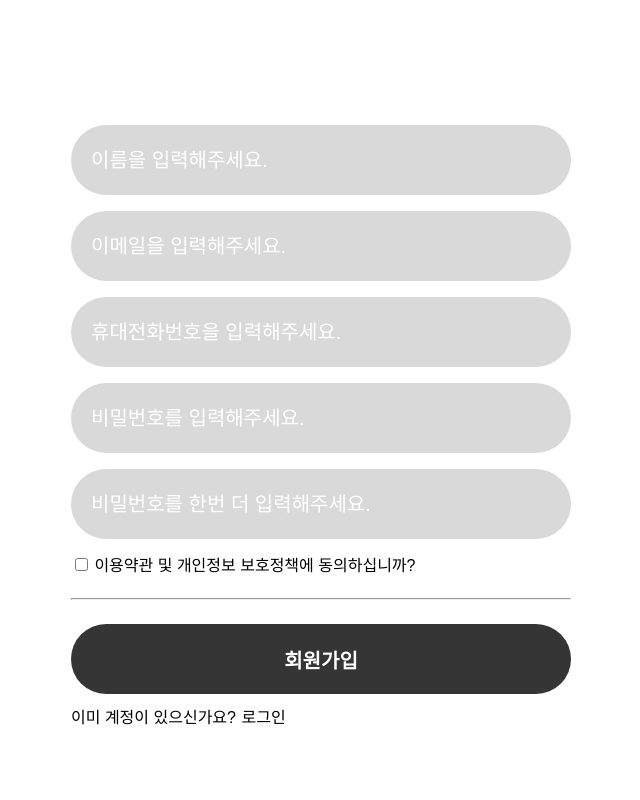
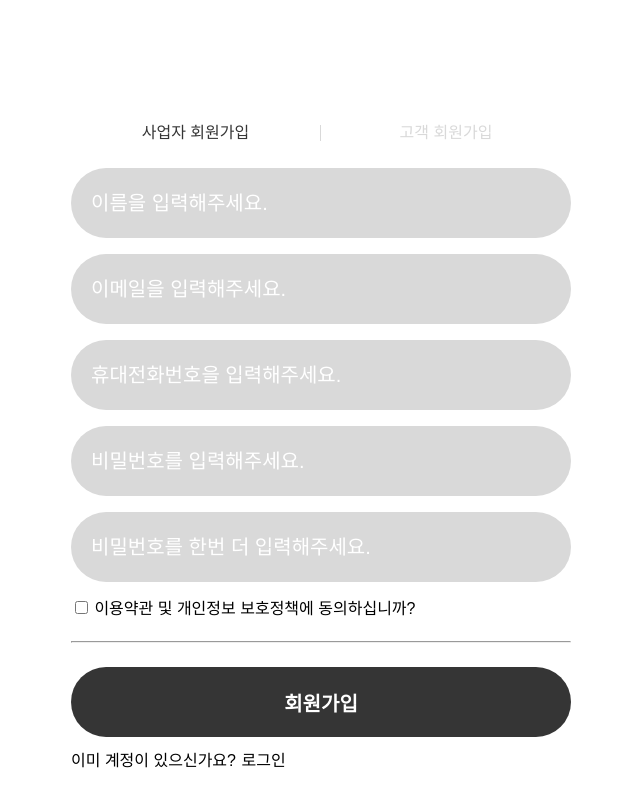
Before and after one commit to mogfull7777/conra-web, a React (Create React App) app in the folder frontend/: page /signup in a window 1280 px wide. Shown: the whole page, without its empty margins (319-959 px from the left). Built offline with nearby package versions, Linux system fonts and the light colour scheme; a web font is replaced by a local one.

Commit message:
business client login select

```diff
--- a/frontend/src/pages/LoginPage.js
+++ b/frontend/src/pages/LoginPage.js
@@ -1,4 +1,4 @@
-import React, { useEffect, useId, useRef, useState } from "react";
+import React, { useId, useRef, useState } from "react";
 import * as S from "./mainPageCss";
 import { useNavigate } from "react-router-dom";
 import axios from "axios";
@@ -14,9 +14,15 @@ function LoginPage() {
   const id = useId();
   const navi = useNavigate();
   const [loginIdentity, setLoginIdentity] = useState(`고객 로그인`);
-  const contractAdminHandle = () => {
-    navi("/admin");
-  };
+
+  // 로그인 사용자 설정
+
+  const identityRefEmail = useRef(null);
+  const identityRefPassword = useRef(null);
+  const notIdentityRefNumber = useRef(null);
+  const notIdentityRefPhone = useRef(null);
+
+  const loginHelpSectionRef = useRef(null);
 
   // navi
 
@@ -24,24 +30,22 @@ function LoginPage() {
     navi("/signup");
   };
 
-  // 로그인 사용자 설정
-
-  const identityRefEmail = useRef(null);
-  const identityRefPassword = useRef(null);
-  const notIdentityRefNumber = useRef(null);
-  const notIdentityRefPhone = useRef(null);
-  const loginHelpSectionRef = useRef(null);
+  const contractAdminHandle = () => {
+    navi("/admin");
+  };
 
   // 로그인 정보 보내기
 
   const loginSubmitHandler = async (e) => {
     e.preventDefault();
     try {
+      console.log("로그인 인원 정보 :", e);
       // 사용자 입력으로부터 이메일과 비밀번호 가져오기.
       const email = identityRefEmail.current.value;
       const password = identityRefPassword.current.value;
 
       // 로그인 요청 보내기
+
       const response = await axios.post(
         LOGIN_SERVER_URL,
         { email, password },
@@ -52,38 +56,36 @@ function LoginPage() {
 
       console.log("userEmail :", email, "userPassword :", password);
       console.log("Login Response: ", response.data);
+      console.log("role :", response.data.role);
 
       // 성공적으로 응답을 받았을 때, 유저 데이터 설정
-      if (response.data) {
+      if (
+        (response.data.role !== 0 && loginIdentity === "사업자 로그인") ||
+        (response.data.role !== 1 && loginIdentity === "고객 로그인")
+      ) {
+        await axios.get(
+          "http://localhost:5000/api/users/logout", // 로그아웃 엔드포인트
+          {
+            withCredentials: true,
+          },
+          console.log("로그인 선택이 달라 로그아웃을 하였습니다.")
+        );
+        alert("사업자 및 고객 로그인 선택을 확인해주세요.");
+        return;
+      } else {
+        if (response.data.loginSuccess) {
           setUser(response.data);
           alert("로그인 성공!!!");
           contractAdminHandle();
+        } else {
+          alert(response.data.message);
+        }
       }
     } catch (err) {
       console.log("error : ", err);
-      alert("로그인 실패");
+      alert("로그인 실패: " + err.response.data.message);
     }
   };
-
-  // 로그인 방식 설정
-
-  useEffect(() => {
-    const isMemberLogin = loginIdentity !== "비회원 로그인";
-    const displayStyle = isMemberLogin ? "block" : "none";
-
-    identityRefEmail.current.style.display = displayStyle;
-    identityRefPassword.current.style.display = displayStyle;
-    notIdentityRefNumber.current.style.display = isMemberLogin
-      ? "none"
-      : "block";
-    notIdentityRefPhone.current.style.display = isMemberLogin
-      ? "none"
-      : "block";
-    loginHelpSectionRef.current.style.opacity = isMemberLogin ? 1 : 0;
-    loginHelpSectionRef.current.style.visibility = isMemberLogin
-      ? "visible"
-      : "hidden";
-  }, [loginIdentity]);
 
   return (
     <div>
@@ -106,6 +108,8 @@ function LoginPage() {
             ))}
           </S.LoginIdentity>
           <S.InputSettion onSubmit={loginSubmitHandler}>
+            {loginIdentity !== "비회원 로그인" ? (
+              <>
                 <S.InputArea
                   id={`${id}-email`}
                   type="text"
@@ -118,29 +122,41 @@ function LoginPage() {
                   ref={identityRefPassword}
                   placeholder="비밀번호를 입력해주세요."
                 />
+              </>
+            ) : (
+              <>
                 <S.InputArea
                   id={`${id}-number`}
                   type="password"
                   ref={notIdentityRefNumber}
                   placeholder="전달받은 번호를 입력해주세요."
-              style={{ display: "none" }}
                 />
                 <S.InputArea
                   id={`${id}-phone`}
                   type="number"
                   ref={notIdentityRefPhone}
                   placeholder="전화번호를 입력해주세요."
-              style={{ display: "none" }}
                 />
+              </>
+            )}
             <S.LoginBtn type="submit">로그인</S.LoginBtn>
           </S.InputSettion>
-          <S.LoginHelpSection ref={loginHelpSectionRef}>
+          <S.LoginHelpSection
+            ref={loginHelpSectionRef}
+            style={{
+              opacity: loginIdentity !== "비회원 로그인" ? 1 : 0,
+              visibility:
+                loginIdentity !== "비회원 로그인" ? "visible" : "hidden",
+              transition: "opacity 0.3s, visibility 0.3s",
+            }}
+          >
             <S.LoginMaintain>
               <S.LoginMaintainChack id={`${id}-checkbox`} type="checkbox" />
               <label htmlFor={`${id}-checkbox`}>로그인 상태 유지</label>
             </S.LoginMaintain>
             <S.LoginForget>아이디 ・ 비밀번호를 잊어버리셨나요?</S.LoginForget>
           </S.LoginHelpSection>
+
           <S.SignupBtn onClick={signupHandle}>회원가입</S.SignupBtn>
         </S.LoginSection>
       </S.Wrapper>
--- a/frontend/src/pages/SignupPage.js
+++ b/frontend/src/pages/SignupPage.js
@@ -1,7 +1,9 @@
 import axios from "axios";
-import React, { useId, useRef } from "react";
+import React, { useId, useRef, useState } from "react";
 import * as S from "./mainPageCss";
 import { useNavigate } from "react-router-dom";
+
+const SIGNUP_OPTION = ["사업자 회원가입", "고객 회원가입"];
 const SIGNUP_SERVER_URL = "http://localhost:5000/api/users/register";
 
 function SignupPage() {
@@ -14,12 +16,14 @@ function SignupPage() {
 
   // 필요한 정보들
 
+  const [signupIdentity, setSignupIdentity] = useState("사업자 회원가입");
+
   const identityRefName = useRef(null);
   const identityRefEmail = useRef(null);
   const IdentityRefPhone = useRef(null);
   const identityRefPassword = useRef(null);
-  const identityRefPasswordChack = useRef(null);
-  const identityRefChackBox = useRef(false);
+  const identityRefPasswordCheck = useRef(null);
+  const identityRefCheckBox = useRef(false);
 
   // 회원정보 db에 보내기
 
@@ -30,17 +34,18 @@ function SignupPage() {
     const email = identityRefEmail.current.value;
     const phone = IdentityRefPhone.current.value;
     const password = identityRefPassword.current.value;
-    const passwordChack = identityRefPassword.current.value;
-    const privacyChack = identityRefChackBox.current.checked;
+    const passwordCheck = identityRefPasswordCheck.current.value;
+    const privacyCheck = identityRefCheckBox.current.checked;
 
-    if (password !== passwordChack) {
+    // 회원가입 유형에 따른 role 설정
+    const role = signupIdentity === "사업자 회원가입" ? 0 : 1;
+
+    // 비밀번호와 이용약관 브레이크
+    if (password !== passwordCheck) {
       alert("비밀번호와 비밀번호 확인이 일치하지 않습니다.");
       return;
-    } else if (identityRefChackBox.current.checked !== true) {
+    } else if (privacyCheck !== true) {
       alert("이용약관 및 개인정보 보호정책에 동의해주세요.");
-      return;
-    } else if (name === "") {
-      alert("이름을 입력해주세요.");
       return;
     }
     try {
@@ -49,8 +54,13 @@ function SignupPage() {
         email,
         phone,
         password,
-        privacyChack,
+        role,
+        privacyCheck,
       });
+
+      console.log("password :", password);
+      console.log("passwordChack :", passwordCheck);
+
       alert("회원가입이 완료되었습니다!");
       loginHandle();
       console.log("response :", response);
@@ -59,10 +69,31 @@ function SignupPage() {
     }
   };
 
+  // 회원가입 방식 설정
+
+  const handleOptionClick = (option) => {
+    setSignupIdentity(option);
+    console.log("Selected option:", option);
+  };
+
   return (
     <S.Wrapper>
       <S.SignupSection>
         <S.InputSettion onSubmit={signupSubmitHandler}>
+          <S.SignupIdentity>
+            {SIGNUP_OPTION.map((option, index) => (
+              <S.SignupIdentityList
+                key={`${id}-userDivison-${index}`}
+                id={`${id}-userDivison-${index}`}
+                style={{
+                  color: signupIdentity === option ? "#353535" : "#d9d9d9",
+                }}
+                onClick={() => handleOptionClick(option)}
+              >
+                {option}
+              </S.SignupIdentityList>
+            ))}
+          </S.SignupIdentity>
           <S.InputArea
             id={`${id}-userName`}
             ref={identityRefName}
@@ -93,13 +124,13 @@ function SignupPage() {
           />
           <S.InputArea
             id={`${id}-passwordCheck`}
-            ref={identityRefPasswordChack}
+            ref={identityRefPasswordCheck}
             type="password"
             placeholder="비밀번호를 한번 더 입력해주세요."
           />
           <S.LoginMaintainChack
             id={`${id}-checkBox`}
-            ref={identityRefChackBox}
+            ref={identityRefCheckBox}
             type="checkbox"
           />
           <label>이용약관 및 개인정보 보호정책에 동의하십니까?</label>
--- a/frontend/src/pages/mainPageCss.js
+++ b/frontend/src/pages/mainPageCss.js
@@ -88,6 +88,7 @@ export const InputArea = styled.input`
   padding: 1.25rem;
   font-size: 1.25rem;
   margin-bottom: 1rem;
+
   outline: none;
   &::placeholder {
     color: #ffffff;
@@ -187,3 +188,22 @@ export const SignupLoginBtn = styled.span`
 export const SignupLine = styled.hr`
   margin: 1.5rem 0;
 `;
+
+export const SignupIdentity = styled.ul`
+  display: flex;
+  justify-content: space-between;
+  margin-bottom: 1.7rem;
+
+  & :last-child {
+    border-right: none;
+  }
+`;
+
+export const SignupIdentityList = styled.li`
+  width: calc(100% / 2);
+  color: #d9d9d9;
+  box-sizing: border-box;
+  border-right: 0.063rem solid #d9d9d9;
+  cursor: pointer;
+  text-align: center;
+`;
```
Also changed, not shown: 1 other file (tests, documents, lock files or other folders). Lines whose indentation alone changed are shown as unchanged.
